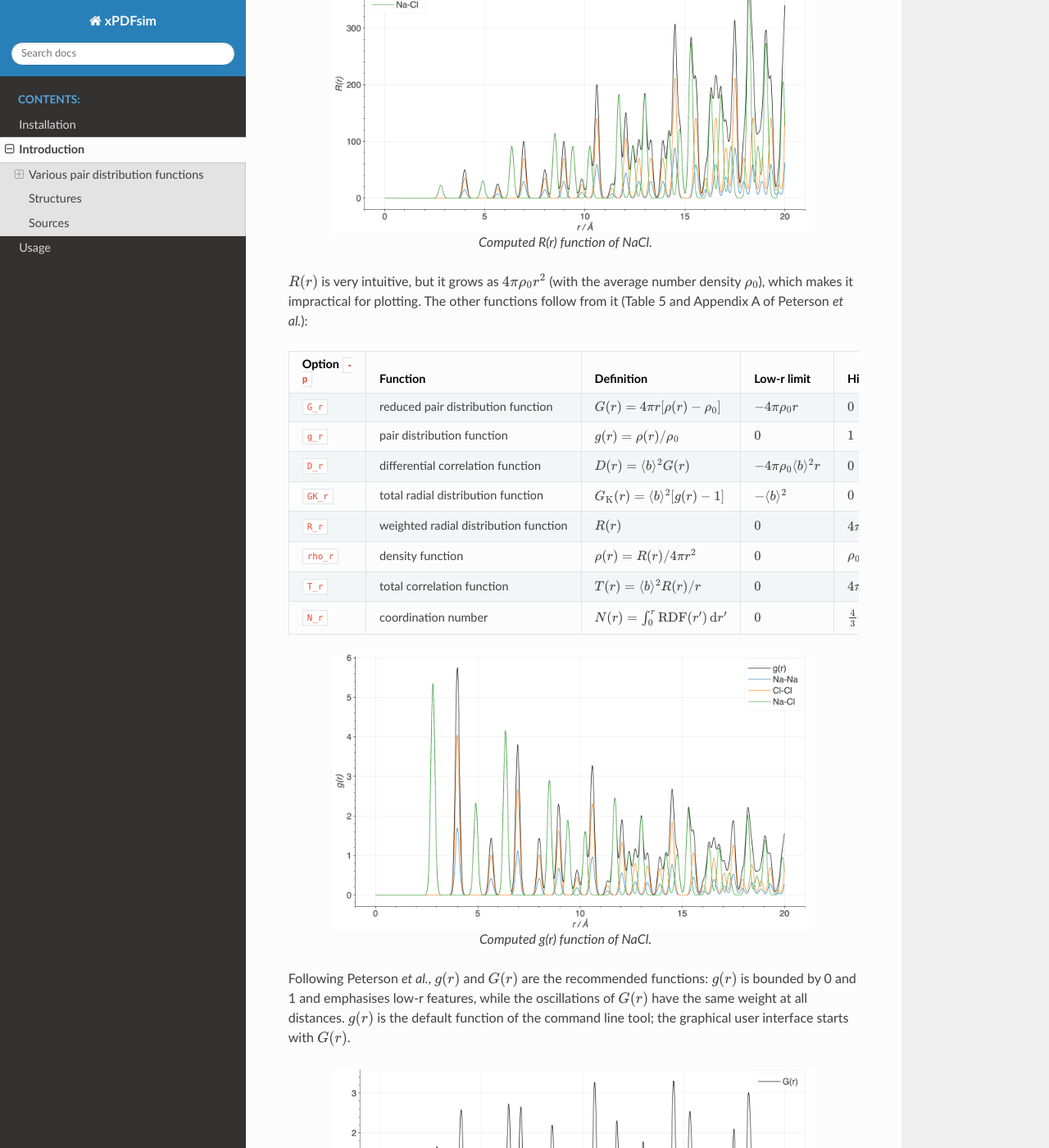
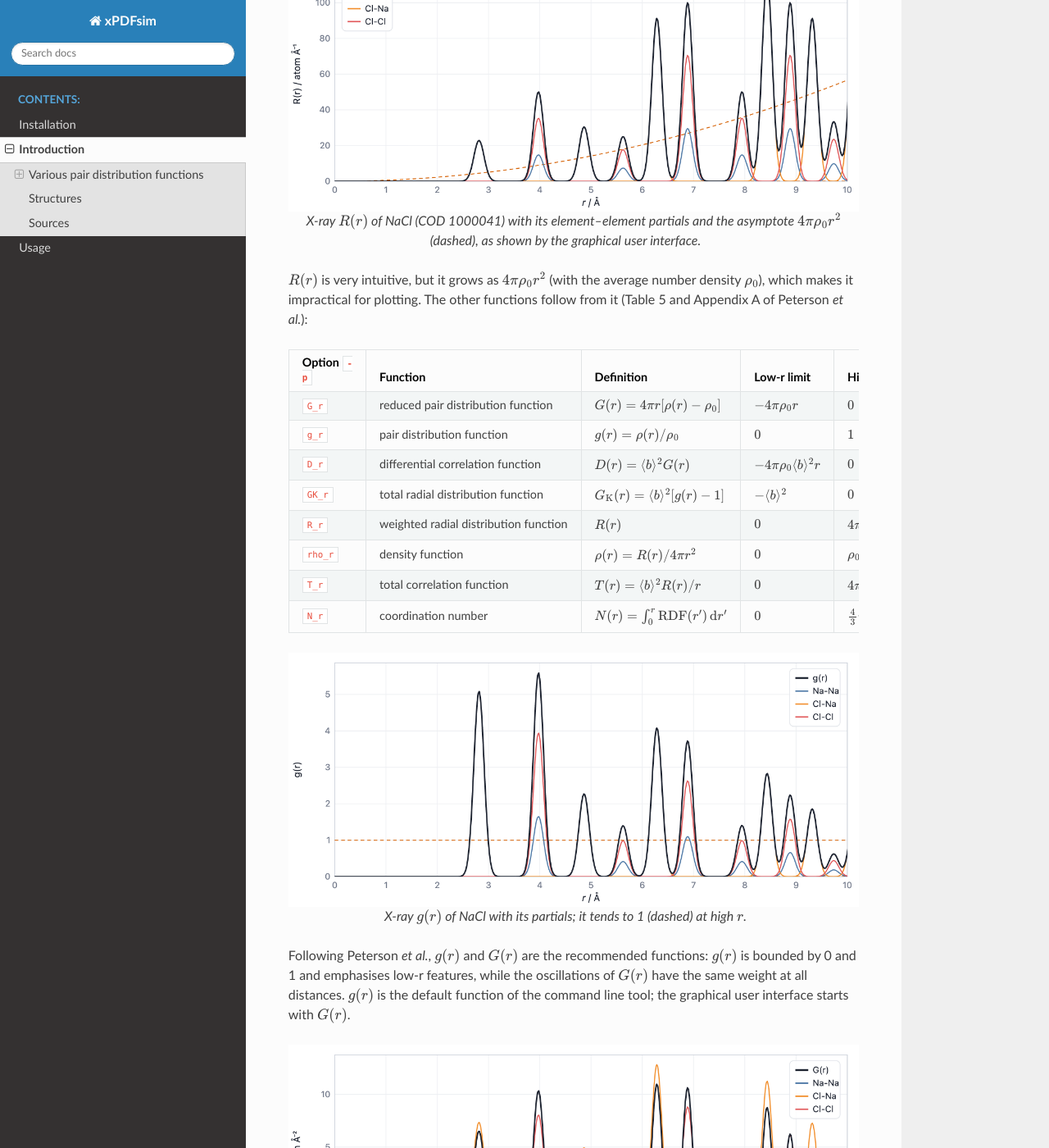
Before and after one commit to JBWeiss-chem/xPDFsim, a Sphinx documentation site: the page built from docs/Introduction.rst, in a window 1280 px wide and 1400 px high, scrolled down 724 px. Shown: the whole window at 82% size. Built offline with Sphinx 7.4.7 and the Read the Docs theme 3.1.0, drawn with Linux system fonts in a browser that asks for light colours; some of the changed text lies outside the part shown.

Commit message:
Prepare release 0.1.0: version, changelog, figures, packaging
- Version 0.1.0 and CHANGELOG.md with all changes since 0.0.3
- Documentation figures regenerated with the GUI (NaCl R(r), g(r), G(r)
  with partials and asymptotes) and new pictures of the 3D viewer
  (highlighted Cu-O bonds of HKUST-1) and a neutron G(r); README shows
  the viewer picture
- Packaging: only the xPDFsim package is included in the wheel (docs/
  was picked up as a package before); .claude/ ignored

Co-Authored-By: Claude Opus 5.5 <noreply@anthropic.com>

```diff
--- a/docs/Introduction.rst
+++ b/docs/Introduction.rst
@@ -16,10 +16,10 @@ All functions are calculated from the weighted radial distribution function (eq.
 where the sum runs over all pairs of atoms :math:`\mu \neq \nu` at the distance :math:`r_{\mu\nu}`, :math:`N` is the number of atoms in the unit cell and :math:`c_i` is the atomic fraction of element :math:`i`. In practice, the distances are sorted into histograms of width :math:`\mathrm{d}r` (option ``-b``), which are then broadened with Gaussians (option ``-s``).
 
 .. figure:: NaCl_R_r.png
-   :scale: 20 %
-   :align:  center
+   :width: 100 %
+   :align: center
 
-   Computed R(r) function of NaCl.
+   X-ray :math:`R(r)` of NaCl (COD 1000041) with its element–element partials and the asymptote :math:`4\pi\rho_0 r^2` (dashed), as shown by the graphical user interface.
 
 :math:`R(r)` is very intuitive, but it grows as :math:`4\pi\rho_0 r^2` (with the average number density :math:`\rho_0`), which makes it impractical for plotting. The other functions follow from it (Table 5 and Appendix A of Peterson *et al.*):
 
@@ -82,18 +82,18 @@ where the sum runs over all pairs of atoms :math:`\mu \neq \nu` at the distance
      - atom
 
 .. figure:: NaCl_g_r.png
-   :scale: 20 %
-   :align:  center
+   :width: 100 %
+   :align: center
 
-   Computed g(r) function of NaCl.
+   X-ray :math:`g(r)` of NaCl with its partials; it tends to 1 (dashed) at high :math:`r`.
 
 Following Peterson *et al.*, :math:`g(r)` and :math:`G(r)` are the recommended functions: :math:`g(r)` is bounded by 0 and 1 and emphasises low-r features, while the oscillations of :math:`G(r)` have the same weight at all distances. :math:`g(r)` is the default function of the command line tool; the graphical user interface starts with :math:`G(r)`.
 
 .. figure:: NaCl_G_r-2.png
-   :scale: 20 %
-   :align:  center
+   :width: 100 %
+   :align: center
 
-   Computed G(r) function of NaCl.
+   X-ray :math:`G(r)` of NaCl with its partials and the asymptotes :math:`-4\pi\rho_0 r` below the first peak and 0 (dashed).
 
 :math:`N(r)` is the average number of atoms within the distance :math:`r` of an atom. It is calculated from the unweighted radial distribution function :math:`\mathrm{RDF}(r) = \frac{1}{N} \sum_{\mu\nu} \delta(r - r_{\mu\nu})` (eq. 14) and is therefore not weighted by scattering lengths.
 
--- a/pyproject.toml
+++ b/pyproject.toml
@@ -4,7 +4,7 @@ build-backend = "setuptools.build_meta"
 
 [project]
 name = "xPDFsim"
-version = "0.0.3"
+version = "0.1.0"
 license = "GPL-3.0-or-later"
 license-files = ["LICENSE", "xPDFsim/static/vendor/three/LICENSE"]
 description = "Simulation of X-ray and neutron pair distribution functions from CIF files, with a browser GUI."
@@ -27,6 +27,7 @@ dependencies = [
 
 [tool.setuptools.packages.find]
 where = ["."]
+include = ["xPDFsim*"]
 
 [tool.setuptools.package-data]
 # the web front end of the GUI, including the bundled three.js
```
Also changed, not shown: CHANGELOG.md (added, +35 -0 lines), README.md (+2 -0 lines), docs/Usage.rst (+12 -0 lines), docs/NaCl_G_r-2.png, docs/NaCl_R_r.png, docs/NaCl_g_r.png, docs/gui_plot_neutron.png (added), docs/gui_viewer.png (added), 1 other file.
